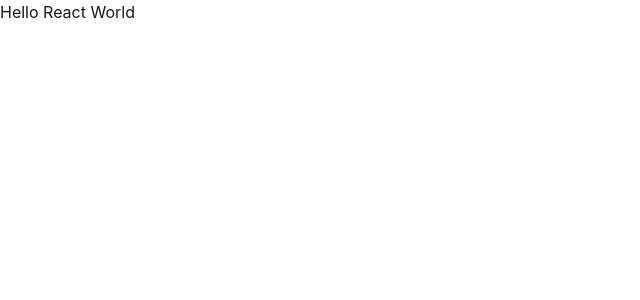
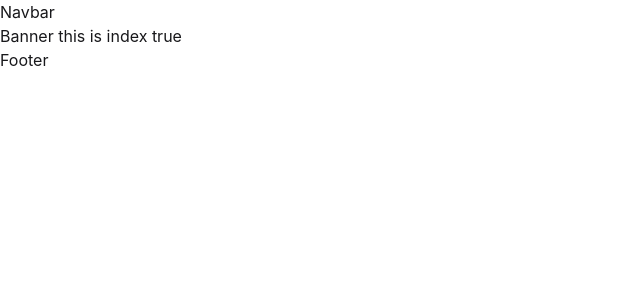
Before and after one commit to asik247/react-first-project, a React (Vite) app: page / in a window 1280 px wide. Shown: the top 300 px of the page, without its empty margins (0-640 px from the left). Built offline with nearby package versions, Linux system fonts and the light colour scheme.

Commit message:
nested router implement

```diff
--- a/src/Components/Footer/Footer.jsx
+++ b/src/Components/Footer/Footer.jsx
@@ -3,7 +3,7 @@
 const Footer = () => {
     return (
         <div>
-
+            <h1>Footer</h1>
         </div>
     );
 };
--- /dev/null
+++ b/src/Components/Hero/Hero.jsx
@@ -0,0 +1,11 @@
+import React from 'react';
+
+const Hero = () => {
+    return (
+        <div>
+            <h1>Banner this is index true</h1>
+        </div>
+    );
+};
+
+export default Hero;
--- a/src/Components/Navbar/Navbar.jsx
+++ b/src/Components/Navbar/Navbar.jsx
@@ -3,7 +3,7 @@
 const Navbar = () => {
     return (
         <div>
-
+            <h1>Navbar</h1>
         </div>
     );
 };
--- /dev/null
+++ b/src/Components/Profile/Profile.jsx
@@ -0,0 +1,11 @@
+import React from 'react';
+
+const Profile = () => {
+    return (
+        <div>
+            <h1>Personal Profile</h1>
+        </div>
+    );
+};
+
+export default Profile;
--- a/src/Routes/Routes.jsx
+++ b/src/Routes/Routes.jsx
@@ -1,8 +1,16 @@
 import { createBrowserRouter } from "react-router";
+import Root from "../Root/Root";
+import Hero from "../Components/Hero/Hero";
+import Profile from "../Components/Profile/Profile";
 
 export const router = createBrowserRouter([
     {
         path:"/",
-        element:<div>Hello React World</div>
+        Component:Root,
+        children:[
+            {index:true,Component:Hero},
+            {path:"profile",Component:Profile}
+
+        ]
     }
 ])
```
